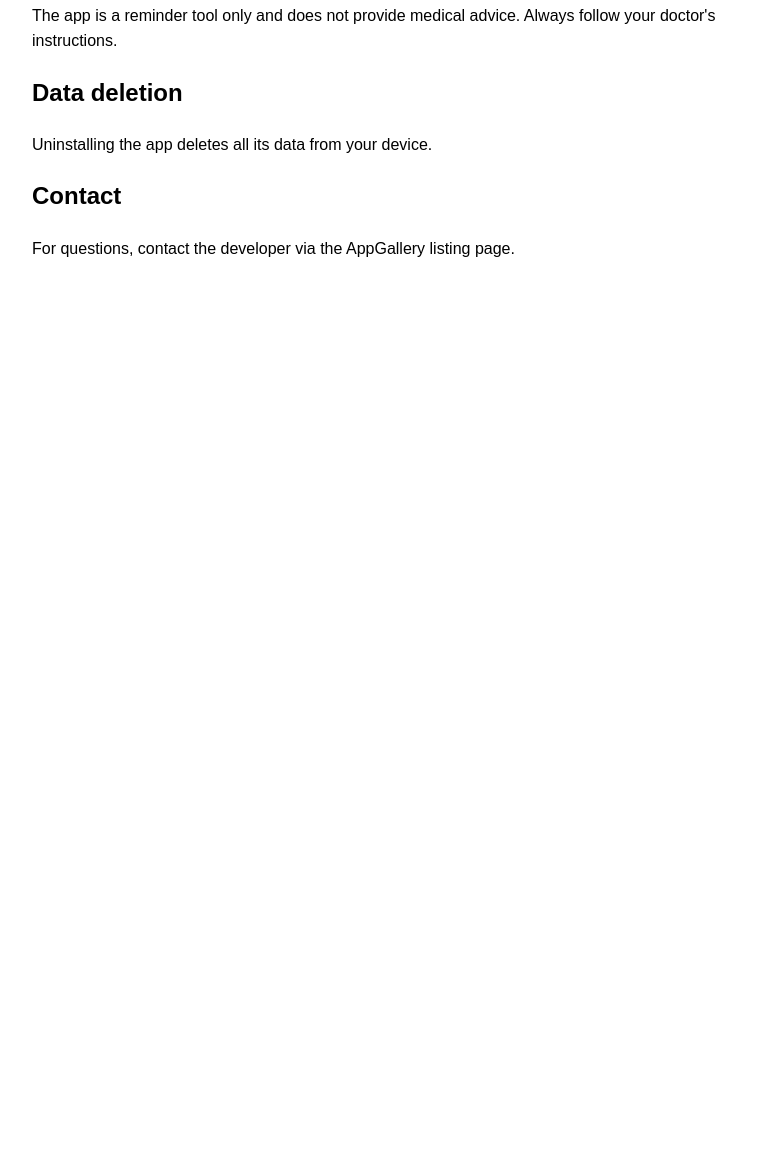
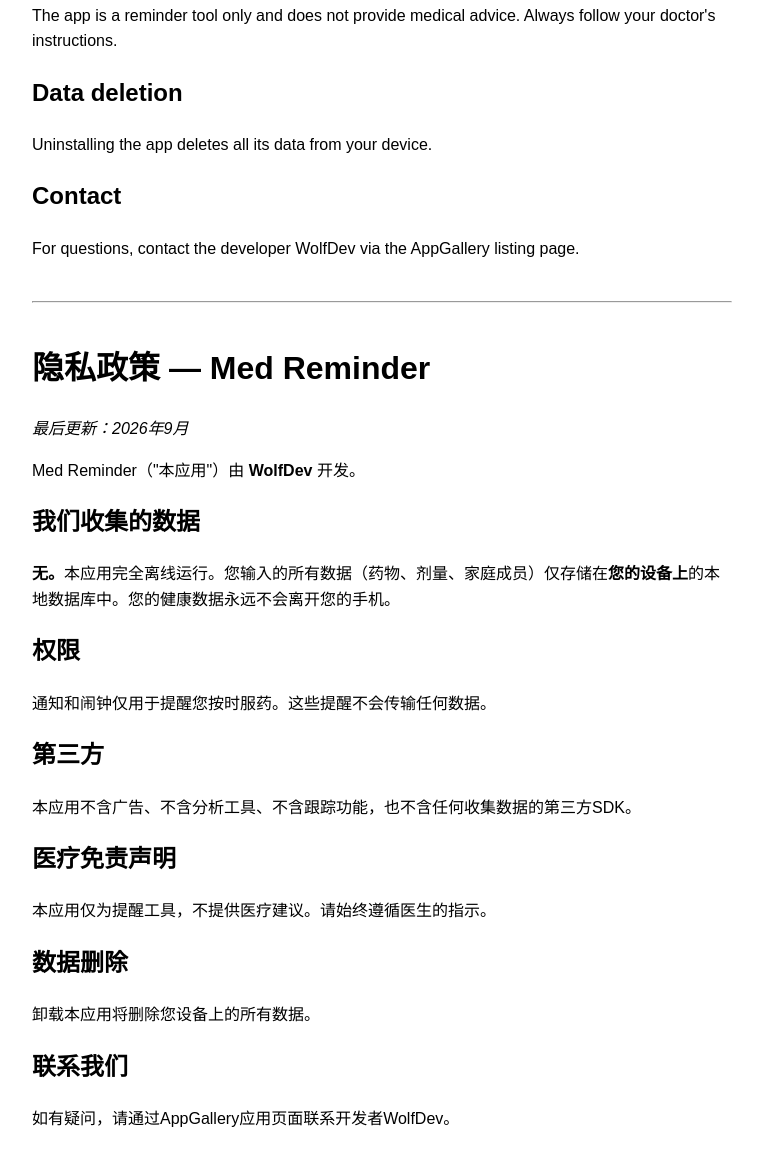
Before and after one commit to dvfx1974/appgallery-privacy, a plain HTML site: page med-reminder.html in a window 1280 px wide. Shown: the part 618-1784 px from the top of the page, without its empty margins (258-1021 px from the left). Before the commit the page ends 919 px from the top, so only its background shows below. Drawn offline with Linux system fonts and the light colour scheme.

Commit message:
Add Chinese privacy policy + WolfDev developer name (Huawei review fix)

```diff
--- a/med-reminder.html
+++ b/med-reminder.html
@@ -13,5 +13,21 @@
 <h2>Data deletion</h2>
 <p>Uninstalling the app deletes all its data from your device.</p>
 <h2>Contact</h2>
-<p>For questions, contact the developer via the AppGallery listing page.</p>
+<p>For questions, contact the developer WolfDev via the AppGallery listing page.</p>
+<hr style="margin:40px 0">
+<h1>隐私政策 — Med Reminder</h1>
+<p><em>最后更新：2026年9月</em></p>
+<p>Med Reminder（"本应用"）由 <strong>WolfDev</strong> 开发。</p>
+<h2>我们收集的数据</h2>
+<p><strong>无。</strong>本应用完全离线运行。您输入的所有数据（药物、剂量、家庭成员）仅存储在<strong>您的设备上</strong>的本地数据库中。您的健康数据永远不会离开您的手机。</p>
+<h2>权限</h2>
+<p>通知和闹钟仅用于提醒您按时服药。这些提醒不会传输任何数据。</p>
+<h2>第三方</h2>
+<p>本应用不含广告、不含分析工具、不含跟踪功能，也不含任何收集数据的第三方SDK。</p>
+<h2>医疗免责声明</h2>
+<p>本应用仅为提醒工具，不提供医疗建议。请始终遵循医生的指示。</p>
+<h2>数据删除</h2>
+<p>卸载本应用将删除您设备上的所有数据。</p>
+<h2>联系我们</h2>
+<p>如有疑问，请通过AppGallery应用页面联系开发者WolfDev。</p>
 </body></html>
```
Also changed, not shown: invoice-maker.html (+15 -1 lines).
